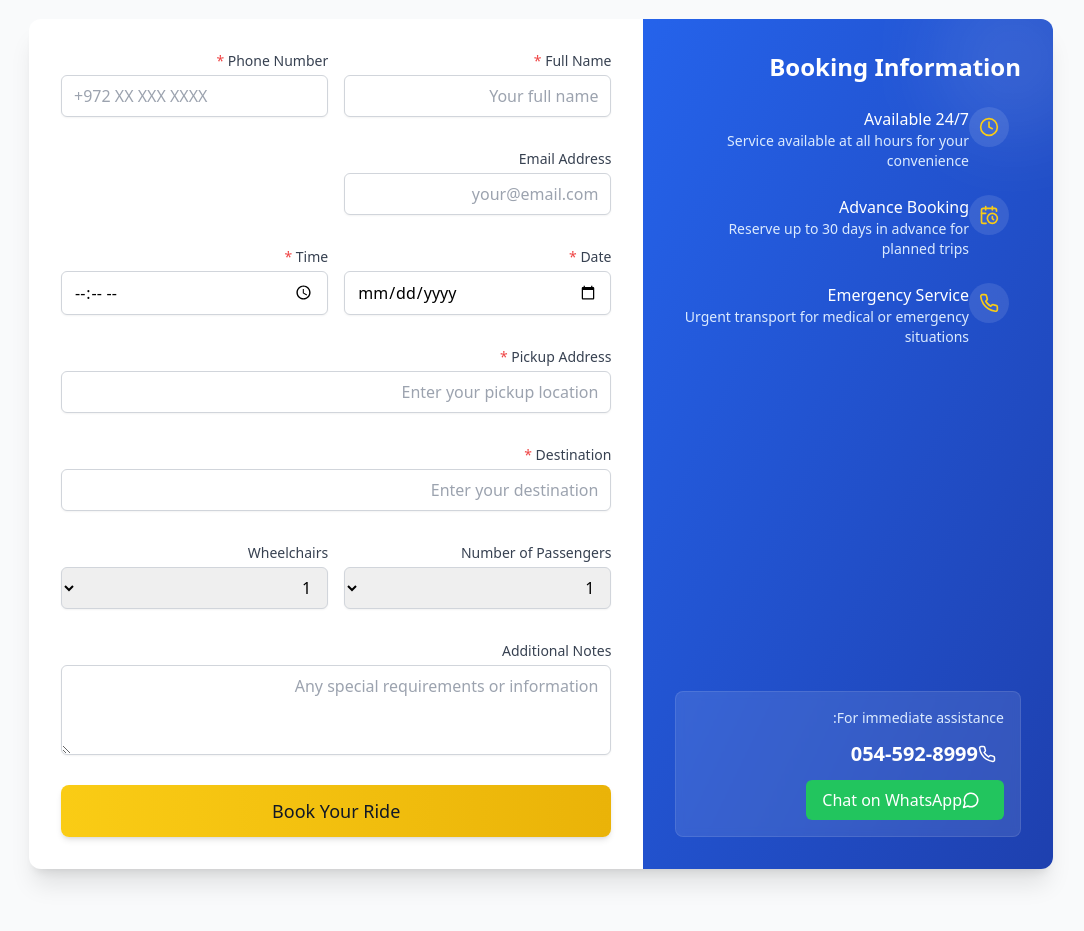
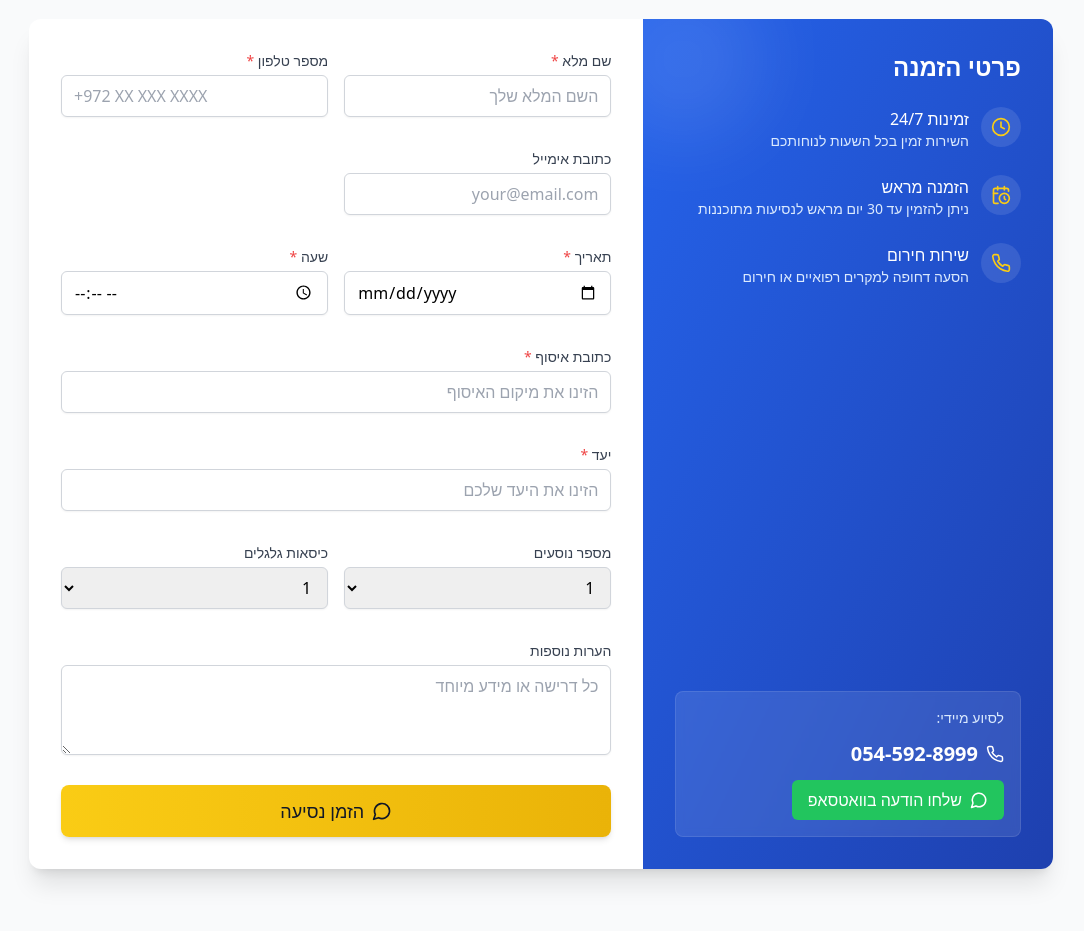
Before and after one commit to abudyha123/Johnny-TaxiDriver, a React (Vite) app: page / in a window 1280 px wide. Shown: the part 3760-4691 px from the top of the page, without its empty margins (99-1183 px from the left). Built offline with nearby package versions, Linux system fonts and the light colour scheme.

Commit message:
Update BookingForm.tsx

```diff
--- a/src/components/BookingForm.tsx
+++ b/src/components/BookingForm.tsx
@@ -1,11 +1,15 @@
 import React, { useState } from 'react';
+import { useTranslation } from 'react-i18next';
 import Section from './ui/Section';
 import Input from './ui/Input';
 import Button from './ui/Button';
 import { CalendarClock, Clock, MessageCircle, Phone } from 'lucide-react';
 import { BookingFormData } from '../types';
 
+const WHATSAPP_NUMBER = '972545928999';
+
 const BookingForm: React.FC = () => {
+  const { t } = useTranslation();
   const [formData, setFormData] = useState<BookingFormData>({
     name: '',
     phone: '',
@@ -31,7 +35,6 @@ const BookingForm: React.FC = () => {
       [name]: value
     }));
 
-    // Clear error when field is edited
     if (errors[name as keyof BookingFormData]) {
       setErrors(prev => ({
         ...prev,
@@ -44,37 +47,63 @@ const BookingForm: React.FC = () => {
     const newErrors: Partial<Record<keyof BookingFormData, string>> = {};
 
     if (!formData.name.trim()) {
-      newErrors.name = 'Name is required';
+      newErrors.name = t('booking.errors.name');
     }
 
     if (!formData.phone.trim()) {
-      newErrors.phone = 'Phone number is required';
+      newErrors.phone = t('booking.errors.phone');
     } else if (!/^[\d\s\+\-\(\)]{7,15}$/.test(formData.phone)) {
-      newErrors.phone = 'Please enter a valid phone number';
+      newErrors.phone = t('booking.errors.phoneInvalid');
     }
 
     if (formData.email && !/^[^\s@]+@[^\s@]+\.[^\s@]+$/.test(formData.email)) {
-      newErrors.email = 'Please enter a valid email address';
+      newErrors.email = t('booking.errors.emailInvalid');
     }
 
     if (!formData.pickupAddress.trim()) {
-      newErrors.pickupAddress = 'Pickup address is required';
+      newErrors.pickupAddress = t('booking.errors.pickup');
     }
 
     if (!formData.destination.trim()) {
-      newErrors.destination = 'Destination is required';
+      newErrors.destination = t('booking.errors.destination');
     }
 
     if (!formData.date) {
-      newErrors.date = 'Date is required';
+      newErrors.date = t('booking.errors.date');
     }
 
     if (!formData.time) {
-      newErrors.time = 'Time is required';
+      newErrors.time = t('booking.errors.time');
     }
 
     setErrors(newErrors);
     return Object.keys(newErrors).length === 0;
+  };
+
+  const buildWhatsAppMessage = (): string => {
+    const lines = [
+      t('booking.whatsappTitle'),
+      '',
+      `${t('booking.whatsappLabels.name')}: ${formData.name}`,
+      `${t('booking.whatsappLabels.phone')}: ${formData.phone}`
+    ];
+
+    if (formData.email.trim()) {
+      lines.push(`${t('booking.whatsappLabels.email')}: ${formData.email}`);
+    }
+
+    lines.push(`${t('booking.whatsappLabels.pickup')}: ${formData.pickupAddress}`);
+    lines.push(`${t('booking.whatsappLabels.destination')}: ${formData.destination}`);
+    lines.push(`${t('booking.whatsappLabels.date')}: ${formData.date}`);
+    lines.push(`${t('booking.whatsappLabels.time')}: ${formData.time}`);
+    lines.push(`${t('booking.whatsappLabels.passengers')}: ${formData.passengers}`);
+    lines.push(`${t('booking.whatsappLabels.wheelchairs')}: ${formData.wheelchairCount}`);
+
+    if (formData.notes.trim()) {
+      lines.push(`${t('booking.whatsappLabels.notes')}: ${formData.notes}`);
+    }
+
+    return lines.join('\n');
   };
 
   const handleSubmit = (e: React.FormEvent) => {
@@ -83,14 +112,14 @@ const BookingForm: React.FC = () => {
     if (validateForm()) {
       setIsSubmitting(true);
 
-      // Simulate API call with setTimeout
+      const message = buildWhatsAppMessage();
+      const whatsappUrl = `https://wa.me/${WHATSAPP_NUMBER}?text=${encodeURIComponent(message)}`;
+      window.open(whatsappUrl, '_blank', 'noopener,noreferrer');
+
       setTimeout(() => {
-        // Handle form submission here - would connect to backend API in production
-        console.log('Form submitted:', formData);
         setIsSubmitting(false);
         setSubmitSuccess(true);
 
-        // Reset form after success
         setTimeout(() => {
           setFormData({
             name: '',
@@ -105,8 +134,8 @@ const BookingForm: React.FC = () => {
             notes: ''
           });
           setSubmitSuccess(false);
-        }, 5000);
-      }, 1500);
+        }, 6000);
+      }, 600);
     }
   };
 
@@ -114,58 +143,58 @@ const BookingForm: React.FC = () => {
     <Section id="booking" background="light">
       <div className="max-w-5xl mx-auto">
         <div className="text-center mb-12">
-          <h2 className="text-3xl md:text-4xl font-bold text-gray-900 mb-4">Book Your Accessible Ride</h2>
+          <h2 className="text-3xl md:text-4xl font-bold text-gray-900 mb-4">{t('booking.sectionTitle')}</h2>
           <p className="text-lg text-gray-600 max-w-2xl mx-auto">
-            Complete the form below to schedule your accessible taxi service. We'll confirm your booking promptly.
+            {t('booking.sectionSubtitle')}
           </p>
         </div>
 
         <div className="bg-white rounded-xl shadow-xl overflow-hidden">
           <div className="grid grid-cols-1 lg:grid-cols-5">
             <div className="lg:col-span-2 bg-gradient-to-br from-blue-600 to-blue-800 text-white p-8 flex flex-col justify-between relative overflow-hidden">
-              <div className="absolute -top-10 -right-10 w-40 h-40 bg-white/10 rounded-full blur-2xl pointer-events-none"></div>
+              <div className="absolute -top-10 -end-10 w-40 h-40 bg-white/10 rounded-full blur-2xl pointer-events-none"></div>
               <div className="relative z-10">
-                <h3 className="text-2xl font-bold mb-6">Booking Information</h3>
+                <h3 className="text-2xl font-bold mb-6">{t('booking.infoTitle')}</h3>
                 <div className="space-y-6">
                   <div className="flex items-start">
-                    <div className="w-10 h-10 rounded-full bg-white/10 flex items-center justify-center mr-3 flex-shrink-0">
+                    <div className="w-10 h-10 rounded-full bg-white/10 flex items-center justify-center me-3 flex-shrink-0">
                       <Clock className="text-yellow-400" size={20} />
                     </div>
                     <div>
-                      <h4 className="font-medium text-white">Available 24/7</h4>
-                      <p className="text-blue-100 text-sm">Service available at all hours for your convenience</p>
+                      <h4 className="font-medium text-white">{t('booking.available247')}</h4>
+                      <p className="text-blue-100 text-sm">{t('booking.available247Desc')}</p>
                     </div>
                   </div>
 
                   <div className="flex items-start">
-                    <div className="w-10 h-10 rounded-full bg-white/10 flex items-center justify-center mr-3 flex-shrink-0">
+                    <div className="w-10 h-10 rounded-full bg-white/10 flex items-center justify-center me-3 flex-shrink-0">
                       <CalendarClock className="text-yellow-400" size={20} />
                     </div>
                     <div>
-                      <h4 className="font-medium text-white">Advance Booking</h4>
-                      <p className="text-blue-100 text-sm">Reserve up to 30 days in advance for planned trips</p>
+                      <h4 className="font-medium text-white">{t('booking.advanceBooking')}</h4>
+                      <p className="text-blue-100 text-sm">{t('booking.advanceBookingDesc')}</p>
                     </div>
                   </div>
 
                   <div className="flex items-start">
-                    <div className="w-10 h-10 rounded-full bg-white/10 flex items-center justify-center mr-3 flex-shrink-0">
+                    <div className="w-10 h-10 rounded-full bg-white/10 flex items-center justify-center me-3 flex-shrink-0">
                       <Phone className="text-yellow-400" size={20} />
                     </div>
                     <div>
-                      <h4 className="font-medium text-white">Emergency Service</h4>
-                      <p className="text-blue-100 text-sm">Urgent transport for medical or emergency situations</p>
+                      <h4 className="font-medium text-white">{t('booking.emergencyService')}</h4>
+                      <p className="text-blue-100 text-sm">{t('booking.emergencyServiceDesc')}</p>
                     </div>
                   </div>
                 </div>
               </div>
 
               <div className="mt-8 p-4 bg-white/10 backdrop-blur-sm rounded-lg border border-white/10 relative z-10">
-                <p className="text-sm text-blue-100 mb-3">For immediate assistance:</p>
+                <p className="text-sm text-blue-100 mb-3">{t('booking.immediateAssistance')}</p>
                 <a
                   href="tel:+972545928999"
                   className="text-xl font-bold text-white hover:text-yellow-400 transition-colors flex items-center mb-3"
                 >
-                  <Phone className="mr-2" size={18} />
+                  <Phone className="me-2" size={18} />
                   054-592-8999
                 </a>
                 <a
@@ -174,8 +203,8 @@ const BookingForm: React.FC = () => {
                   rel="noopener noreferrer"
                   className="inline-flex items-center bg-green-500 hover:bg-green-600 text-white px-4 py-2 rounded-md font-medium transition-all duration-300 hover:shadow-lg hover:-translate-y-0.5"
                 >
-                  <MessageCircle className="mr-2" size={18} />
-                  Chat on WhatsApp
+                  <MessageCircle className="me-2" size={18} />
+                  {t('booking.whatsappButton')}
                 </a>
               </div>
             </div>
@@ -184,62 +213,59 @@ const BookingForm: React.FC = () => {
               {submitSuccess ? (
                 <div className="h-full flex flex-col items-center justify-center text-center animate-fadeIn">
                   <div className="w-16 h-16 bg-green-100 rounded-full flex items-center justify-center mb-4">
-                    <svg xmlns="http://www.w3.org/2000/svg" className="h-8 w-8 text-green-600" fill="none" viewBox="0 0 24 24" stroke="currentColor">
-                      <path strokeLinecap="round" strokeLinejoin="round" strokeWidth={2} d="M5 13l4 4L19 7" />
-                    </svg>
+                    <MessageCircle className="h-8 w-8 text-green-600" />
                   </div>
-                  <h3 className="text-2xl font-bold text-gray-900 mb-2">Booking Received!</h3>
+                  <h3 className="text-2xl font-bold text-gray-900 mb-2">{t('booking.successTitle')}</h3>
                   <p className="text-gray-600 mb-6">
-                    We've received your booking request and will confirm shortly.
-                    Our team will contact you at the provided phone number.
+                    {t('booking.successDesc')}
                   </p>
                   <Button
                     variant="primary"
                     onClick={() => setSubmitSuccess(false)}
                   >
-                    Book Another Ride
+                    {t('booking.bookAnother')}
                   </Button>
                 </div>
               ) : (
                 <form onSubmit={handleSubmit}>
                   <div className="grid grid-cols-1 md:grid-cols-2 gap-4">
                     <Input
-                      label="Full Name"
+                      label={t('booking.fields.name')}
                       name="name"
                       value={formData.name}
                       onChange={handleChange}
-                      placeholder="Your full name"
+                      placeholder={t('booking.fields.namePlaceholder')}
                       required
                       error={errors.name}
                       className="mb-4"
                     />
 
                     <Input
-                      label="Phone Number"
+                      label={t('booking.fields.phone')}
                       name="phone"
                       type="tel"
                       value={formData.phone}
                       onChange={handleChange}
-                      placeholder="+972 XX XXX XXXX"
+                      placeholder={t('booking.fields.phonePlaceholder')}
                       required
                       error={errors.phone}
                       className="mb-4"
                     />
 
                     <Input
-                      label="Email Address"
+                      label={t('booking.fields.email')}
                       name="email"
                       type="email"
                       value={formData.email}
                       onChange={handleChange}
-                      placeholder="your@email.com"
+                      placeholder={t('booking.fields.emailPlaceholder')}
                       error={errors.email}
                       className="mb-4"
                     />
 
                     <div className="grid grid-cols-2 gap-4 md:col-span-2">
                       <Input
-                        label="Date"
+                        label={t('booking.fields.date')}
                         name="date"
                         type="date"
                         value={formData.date}
@@ -250,7 +276,7 @@ const BookingForm: React.FC = () => {
                       />
 
                       <Input
-                        label="Time"
+                        label={t('booking.fields.time')}
                         name="time"
                         type="time"
                         value={formData.time}
@@ -262,22 +288,22 @@ const BookingForm: React.FC = () => {
                     </div>
 
                     <Input
-                      label="Pickup Address"
+                      label={t('booking.fields.pickup')}
                       name="pickupAddress"
                       value={formData.pickupAddress}
                       onChange={handleChange}
-                      placeholder="Enter your pickup location"
+                      placeholder={t('booking.fields.pickupPlaceholder')}
                       required
                       error={errors.pickupAddress}
                       className="mb-4 md:col-span-2"
                     />
 
                     <Input
-                      label="Destination"
+                      label={t('booking.fields.destination')}
                       name="destination"
                       value={formData.destination}
                       onChange={handleChange}
-                      placeholder="Enter your destination"
+                      placeholder={t('booking.fields.destinationPlaceholder')}
                       required
                       error={errors.destination}
                       className="mb-4 md:col-span-2"
@@ -285,7 +311,7 @@ const BookingForm: React.FC = () => {
 
                     <div className="mb-4">
                       <label className="block text-sm font-medium text-gray-700 mb-1">
-                        Number of Passengers
+                        {t('booking.fields.passengers')}
                       </label>
                       <select
                         name="passengers"
@@ -301,7 +327,7 @@ const BookingForm: React.FC = () => {
 
                     <div className="mb-4">
                       <label className="block text-sm font-medium text-gray-700 mb-1">
-                        Wheelchairs
+                        {t('booking.fields.wheelchairs')}
                       </label>
                       <select
                         name="wheelchairCount"
@@ -317,13 +343,13 @@ const BookingForm: React.FC = () => {
 
                     <div className="md:col-span-2 mb-6">
                       <label className="block text-sm font-medium text-gray-700 mb-1">
-                        Additional Notes
+                        {t('booking.fields.notes')}
                       </label>
                       <textarea
                         name="notes"
                         value={formData.notes}
                         onChange={handleChange}
-                        placeholder="Any special requirements or information"
+                        placeholder={t('booking.fields.notesPlaceholder')}
                         rows={3}
                         className="w-full px-3 py-2 border border-gray-300 rounded-md shadow-sm focus:outline-none focus:ring-2 focus:ring-blue-500 focus:border-blue-500 transition-shadow"
                       ></textarea>
@@ -336,8 +362,10 @@ const BookingForm: React.FC = () => {
                     size="lg"
                     fullWidth
                     disabled={isSubmitting}
+                    className="flex items-center justify-center gap-2"
                   >
-                    {isSubmitting ? 'Processing...' : 'Book Your Ride'}
+                    <MessageCircle size={20} />
+                    {isSubmitting ? t('booking.submitting') : t('booking.submit')}
                   </Button>
                 </form>
               )}
```
